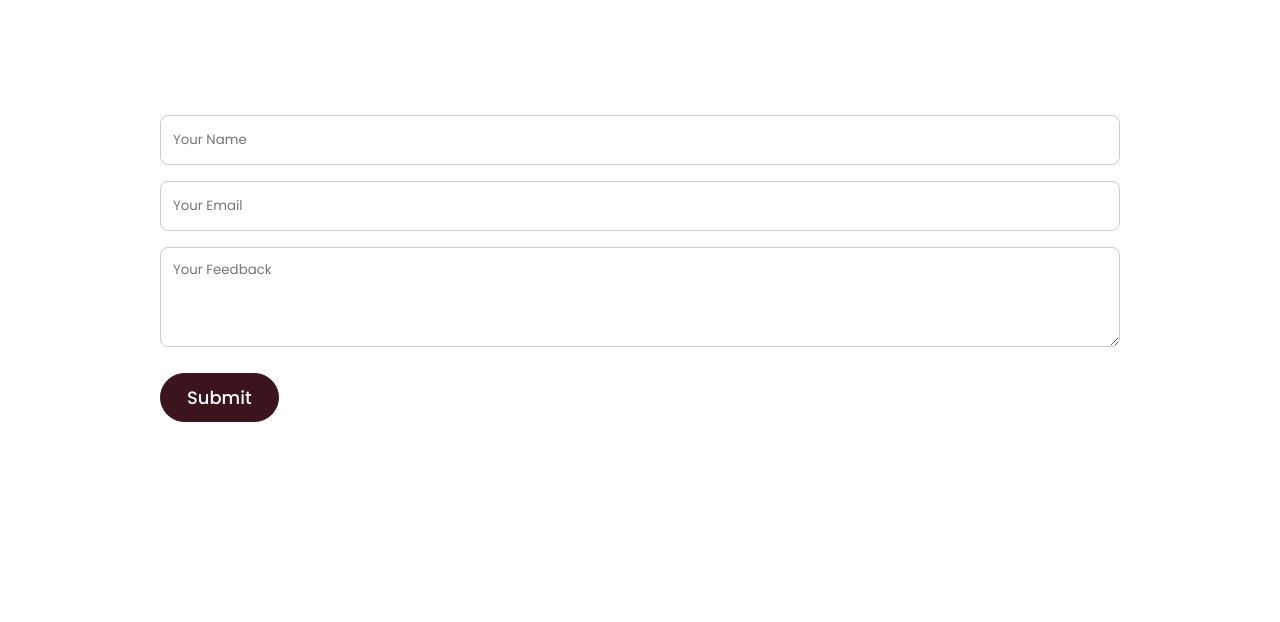
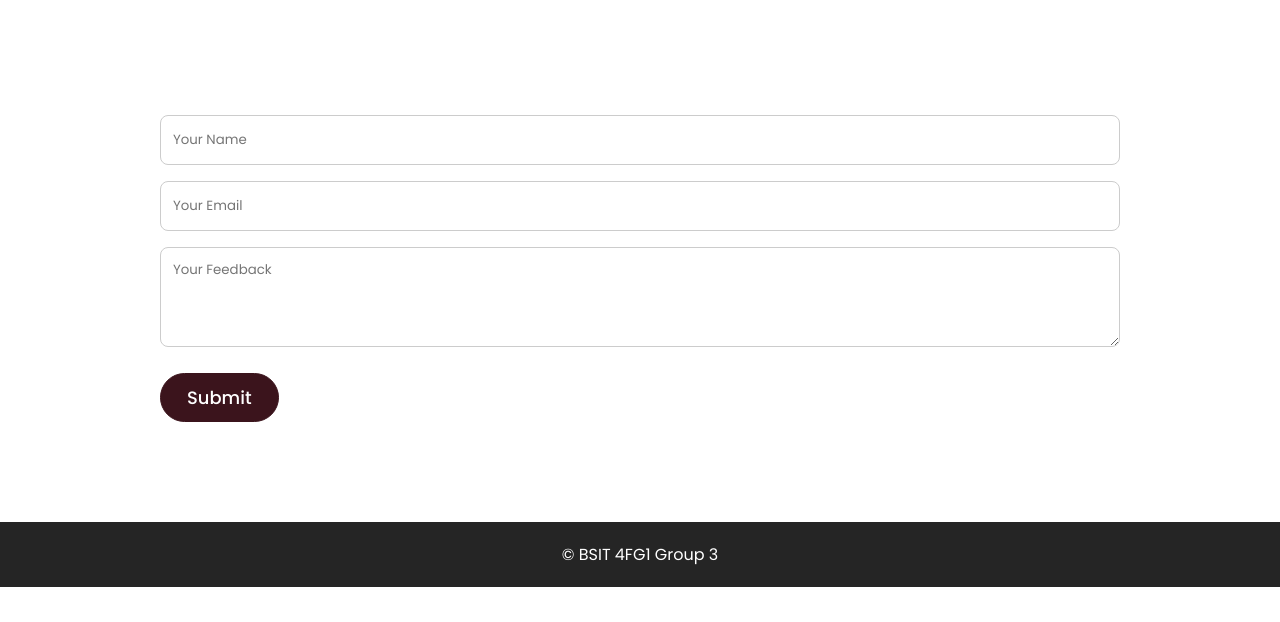
Before and after one commit to thomasclemente/rizalherooftherevolution, a plain HTML site: page feedback.html in a window 1280 px wide. Shown: the part 178-800 px from the top of the page. Drawn offline with Linux system fonts and the light colour scheme.

Commit message:
Update feedback.html

```diff
--- a/feedback.html
+++ b/feedback.html
@@ -60,6 +60,13 @@
 
     </section>
 
+    <!--Footer-->
+        <footer class="footer-section">
+            <div class="section-content">
+                <p class="footer-text">© BSIT 4FG1 Group 3</p>
+            </div>
+        </footer>
+
     <script src="script.js"></script>
 </body>
 </html>
```
